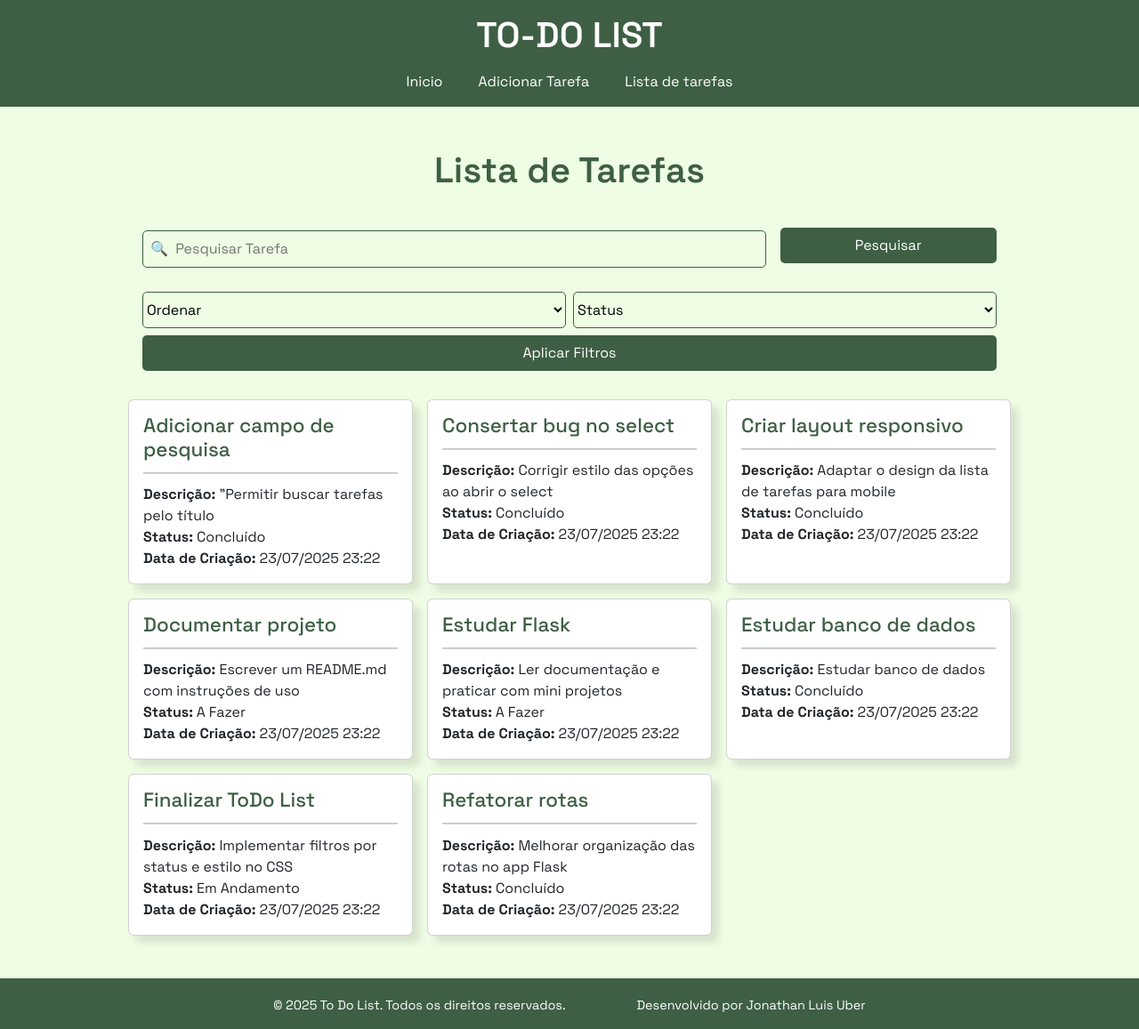
After one commit to jonathan7gb/To-Do-List-em-Flask, a Flask app: page /tarefa/lista in a window 1280 px wide. The commit adds this page. Shown: the whole page at 89% size. Run offline with Flask 3, Linux system fonts and the light colour scheme.

Commit message:
cria pagina da lista de tarefas

```diff
--- a/app/static/style.css
+++ b/app/static/style.css
@@ -76,9 +76,6 @@ footer p{
     font-size: 0.9rem;
     margin-bottom: 0.3rem !important;
 }
-
-
-
 
 
 
@@ -207,8 +204,8 @@ footer p{
     flex-direction: column;
     justify-content: center;
     align-items: center;
-    max-width: 100%;
     margin-bottom: 3rem !important;
+    width: 90vw;
 }
 
 .title{
@@ -235,11 +232,15 @@ footer p{
     border-radius: 5px;
 }
 
+.tarefa-search::placeholder{
+    margin: 0 0.2rem !important;
+}
+
 .btn-pesquisa{
     width: 100%;
     background-color: var(--primary-color) !important;
     border: none !important;
-    padding: 0.5rem 0 !important;
+    padding: 0.5rem !important;
     color: white !important;
     border-radius: 5px;
     margin-bottom: 1rem !important;
@@ -272,6 +273,45 @@ footer p{
     margin: 0.7rem 0 !important;
 }
 
+/* ============================= */
+
+/* LISTA DE TAREFAS */
+.filtros-pesquisa{
+    display: grid;
+    grid-template-columns: repeat(2, 1fr);
+    grid-template-rows: auto;
+    grid-template-areas:
+        "ordenar status"
+        "aplicar aplicar";
+    gap: 0.5rem !important;
+    width: 100%;
+    box-sizing: border-box;
+    margin-top: 1rem !important;
+}
+
+.filtros-pesquisa select{
+    padding: 0.5rem 0 !important;
+    background-color: transparent !important;
+    border: 1px solid var(--primary-color) !important;
+    border-radius: 5px;
+}
+
+.filtros-pesquisa select:focus{
+    outline: 1.5px solid var(--primary-color) !important;
+}
+
+.filtros-pesquisa .btn-filtro{
+    grid-area: aplicar;
+    border: none !important;
+    padding: 0.5rem 0 !important;
+    background-color: var(--primary-color) !important;
+    color: white !important;
+    border-radius: 5px;
+    cursor: pointer;
+    margin-bottom: 2rem !important;
+}
+
+
 @media (min-width: 768px) {
     .container-header nav ul{
         gap: 2.5rem !important;
@@ -281,7 +321,7 @@ footer p{
         display: flex;
         flex-direction: row;
         gap: 1rem !important;
-        width: 70vw;
+        width: 75vw;
         margin-bottom: 2rem !important;
     }
 
@@ -299,5 +339,43 @@ footer p{
 
     .container-list{
         grid-template-columns: repeat(3, 25vw);
+        margin: 0 !important;
+    }
+
+    .visualizar{
+        width: 75vw;
+    }
+
+    .formulario-pesquisa{
+        margin-bottom: 1rem !important;
+    }
+    .filtros-pesquisa{
+        margin-top: 0  !important;
+    }
+
+    .tarefa-search{
+        margin-bottom: 0.5rem !important;
+    }
+
+
+    footer{
+        display: flex;
+        align-items: center;
+        justify-content: center;
+        flex-direction: column;
+    }
+
+    .container-footer{
+        display: flex;
+        flex-direction: row;
+        justify-content: center;
+        align-items: center;
+        text-align: center;
+        gap: 5rem !important;
+    }
+
+    footer p{
+        font-size: 0.9rem;
+        margin:  0rem !important;
     }
 }
--- a/app/templates/footer.html
+++ b/app/templates/footer.html
@@ -4,8 +4,8 @@
 
 <footer>
     <div class="container-footer">
-        <p>&copy; 2025 To Do List. Todos os direitos reservados.</p>
-        <p>Desenvolvido por Jonathan Luis Uber</p>
+        <p class="mt-1">&copy; 2025 To Do List. Todos os direitos reservados.</p>
+        <p class="mt-1">Desenvolvido por Jonathan Luis Uber</p>
     </div>
 </footer>
 {% endblock %}
--- a/app/templates/header.html
+++ b/app/templates/header.html
@@ -13,7 +13,7 @@
                 <ul>
                     <li><a href="{{ url_for('homepage') }}">Inicio</a></li>
                     <li><a href="{{ url_for('tarefas') }}">Adicionar Tarefa</a></li>
-                    <li><a href="{{ url_for('tarefas') }}">Lista de tarefas</a></li>
+                    <li><a href="{{ url_for('listaTarefas') }}">Lista de tarefas</a></li>
                 </ul>
             </nav>
         </div>
--- a/app/templates/index.html
+++ b/app/templates/index.html
@@ -48,7 +48,7 @@
             </div>
 
             <div class="card-link">
-                <a href="{{ url_for('tarefas') }}">Clique aqui!</a>
+                <a href="{{ url_for('listaTarefas') }}">Clique aqui!</a>
             </div>
         </div>
 
--- /dev/null
+++ b/app/templates/tarefas_lista.html
@@ -0,0 +1,56 @@
+{% extends 'base.html' %}
+
+{% include 'header.html' %}
+
+{% block content %}
+
+<section class="pagina">
+
+    <section class="visualizar">
+        <h2 class="title mt-5">Lista de Tarefas</h2>
+
+
+        <form action="" method="get" class="formulario-pesquisa">
+            <input type="text" name="pesquisa" class="tarefa-search" placeholder="🔍  Pesquisar Tarefa">
+            <button type="submit" class="btn-pesquisa">Pesquisar</button>
+        </form>
+
+        <form action="" method="get" class="filtros-pesquisa">
+            <select name="ordenar" id="select-ordenar" class="select-ordenar">
+                <option disabled selected>Ordenar</option>
+                <option value="Data de Envio (Mais Recente)">Data de Envio (Mais Recente)</option>
+                <option value="Data de Envio (Mais Antigo)">Data de Envio (Mais Antigo)</option>
+                <option value="Título (A-Z)">Título (A-Z)</option>
+                <option value="Título (Z-A)">Título (Z-A)</option>
+            </select>
+
+            <select name="status" id="select-status2" class="select-status2">
+                <option disabled selected>Status</option>
+                <option value="Todos">Todos</option>
+                <option value="Pendente">Pendente</option>
+                <option value="Em Andamento">Em Andamento</option>
+                <option value="Concluída">Concluída</option>
+            </select>
+            <button type="submit" class="btn-filtro">Aplicar Filtros</button>
+        </form>
+
+        <div class="container-list">
+
+                {% for linha in context2.dados2 %}
+                        <div class="card">
+                            <h3>{{ linha.titulo }}</h3>
+                            <hr class="linha-card">
+                            <p><strong>Descrição:</strong> {{ linha.descricao }}</p>
+                            <p><strong>Status:</strong> {{ status_dict2[linha.status] }}</p>
+                            <p><strong>Data de Criação:</strong> {{ linha.data_envio.strftime('%d/%m/%Y %H:%M') }}</p>
+                        </div>
+                {% endfor %}
+
+        </div>
+    </section>
+
+</section>
+
+{% include 'footer.html' %}
+
+{% endblock %}
--- a/app/views.py
+++ b/app/views.py
@@ -30,3 +30,22 @@ def tarefas():
     }
     context = {'dados': dados.all()}
     return render_template('tarefas.html', context=context, form=form, status_dict = status_dict)
+
+
+@app.route('/tarefa/lista')
+def listaTarefas():
+    if request.method == 'GET':
+        pesquisa2 = request.args.get('pesquisa', '')
+    dados2 = Tarefa.query.order_by('titulo')
+
+    if pesquisa2 != '':
+        dados2 = dados2.filter(Tarefa.titulo.ilike(f'%{pesquisa2}%'))
+
+    status_dict2 = {
+            'a_fazer': 'A Fazer',
+            'em_andamento': 'Em Andamento',
+            'concluido': 'Concluído'
+        }
+
+    context2 = {'dados2' : dados2.all()}
+    return render_template('tarefas_lista.html', context2=context2, status_dict2=status_dict2)
```
